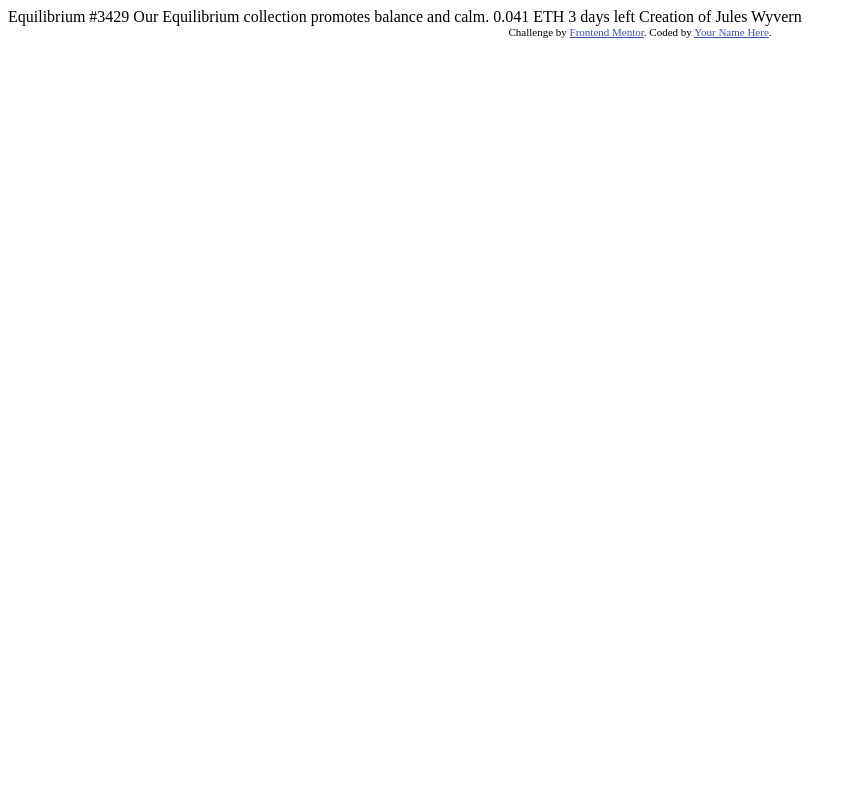
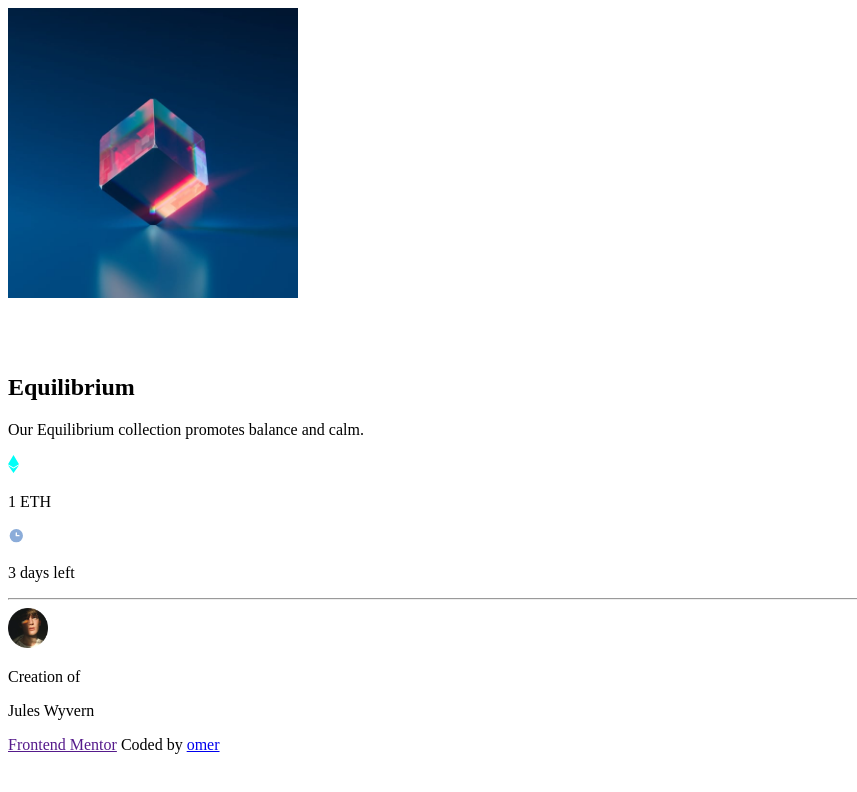
Before and after one commit to Omar-Khoshnaw/NFT-Assignment, a plain HTML site: page index.html in a window 1280 px wide. Shown: the whole page, without its empty margins (0-857 px from the left). Drawn offline with Linux system fonts and the light colour scheme.

Commit message:
html done

```diff
--- a/index.html
+++ b/index.html
@@ -1,33 +1,72 @@
 <!DOCTYPE html>
 <html lang="en">
   <head>
-  <meta charset="UTF-8">
-  <meta name="viewport" content="width=device-width, initial-scale=1.0"> <!-- displays site properly based on user's device -->
+    <meta charset="UTF-8" />
+    <meta name="viewport" content="width=device-width, initial-scale=1.0" />
+    <link rel="preconnect" href="https://fonts.googleapis.com" />
+    <link rel="preconnect" href="https://fonts.gstatic.com" crossorigin />
+    <link
+      href="https://fonts.googleapis.com/css2?family=Outfit:wght@300;400;600&display=swap"
+      rel="stylesheet"
+    />
+    <!-- displays site properly based on user's device -->
 
-  <link rel="icon" type="image/png" sizes="32x32" href="./images/favicon-32x32.png">
+    <link
+      rel="icon"
+      type="image/png"
+      sizes="32x32"
+      href="./images/favicon-32x32.png"
+    />
 
-  <title>Frontend Mentor | NFT preview card component</title>
 
+    <title>NFT preview card component</title>
+    <link rel="stylesheet" href="./css/style.css" />
     <!-- Feel free to remove these styles or customise in your own stylesheet 👍 -->
-  <style>
-    .attribution { font-size: 11px; text-align: center; }
-    .attribution a { color: hsl(228, 45%, 44%); }
-  </style>
   </head>
   <body>
-
-  Equilibrium #3429
-
-  Our Equilibrium collection promotes balance and calm.
-
-  0.041 ETH
-  3 days left
-
-  Creation of Jules Wyvern
-
-  <div class="attribution">
-    Challenge by <a href="https://www.frontendmentor.io?ref=challenge" target="_blank">Frontend Mentor</a>.
-    Coded by <a href="#">Your Name Here</a>.
+    <div class="master">
+      <div class="container1">
+        <div class="container2">
+          <div class="image-section">
+            <img
+              src="./images/image-equilibrium.jpg"
+              alt="cube image"
+              width="290px"
+            />
+            <div class="cover" title="View Equilibrium #3429">
+              <img src="./images/icon-view.svg" alt="view" />
             </div>
+          </div>
+          <h2 title="Buy Now">Equilibrium </h2>
+          <p>Our Equilibrium collection promotes balance and calm.</p>
+          <div class="container3">
+            <div class="eth" title="2,293 USD">
+              <img src="./images/icon-ethereum.svg" />
+              <p>1 ETH</p>
+            </div>
+            <div class="expire-time">
+              <img src="./images/icon-clock.svg" />
+              <p>3 days left</p>
+            </div>
+            <hr />
+            <div class="author" title="Jules Wyvern">
+              <img
+                src="./images/image-avatar.png"
+                alt=""
+                width="40px"
+                height="40px"
+              />
+              <div class="author-text">
+                <p>Creation of</p>
+                <p class="author">Jules Wyvern</p>
+              </div>
+            </div>
+          </div>
+        </div>
+      </div>
+    </div>
+    <footer>
+      <p><a href="">Frontend Mentor</a> Coded by <a href="#"> omer </a></p>
+    </footer>
   </body>
 </html>
```
Lines whose indentation alone changed are shown as unchanged.
